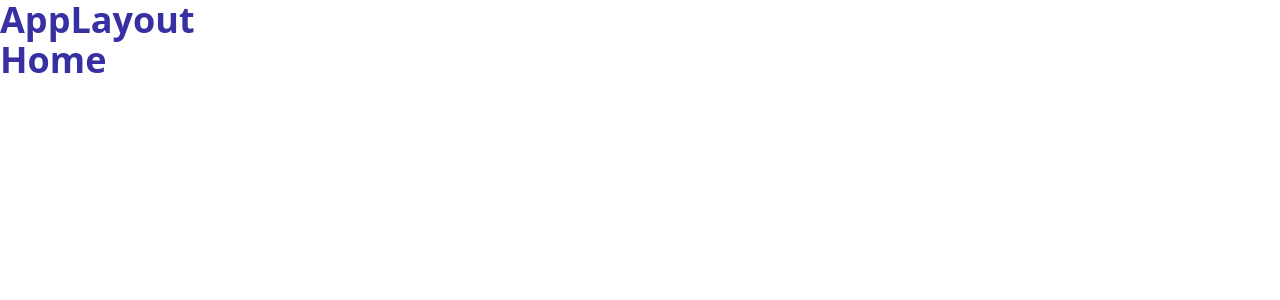
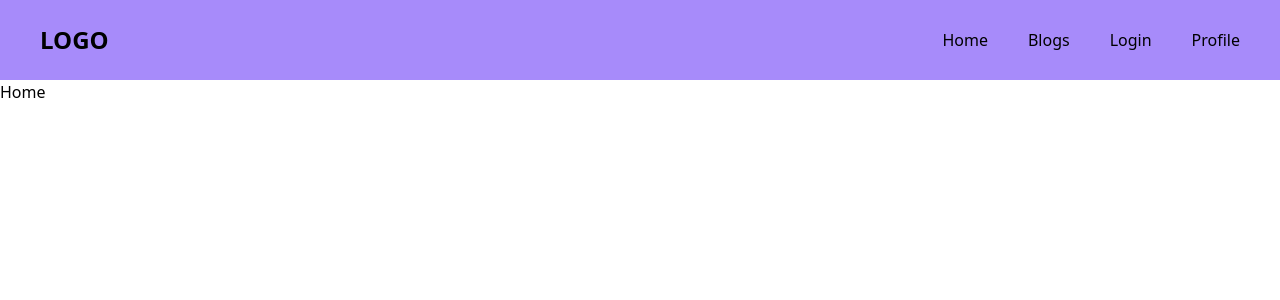
Before and after one commit to masud-rana44/Food-Lane, a React (Vite) app: page / in a window 1280 px wide. Shown: the top 300 px of the page. Built offline with nearby package versions, Linux system fonts and the light colour scheme.

Commit message:
Implemented navbar

```diff
--- a/src/components/AppLayout.jsx
+++ b/src/components/AppLayout.jsx
@@ -1,10 +1,13 @@
 import { Outlet } from "react-router-dom";
+import { Navbar } from "./Navbar";
 
 export const AppLayout = () => {
   return (
-    <div className="text-4xl text-indigo-800 font-bold">
-      AppLayout
-      <Outlet />
+    <div>
+      <Navbar />
+      <main>
+        <Outlet />
+      </main>
     </div>
   );
 };
--- a/src/components/Navbar.jsx
+++ b/src/components/Navbar.jsx
@@ -1,3 +1,5 @@
+import { Link } from "react-router-dom";
+
 export const Navbar = () => {
   const links = [
     { to: "/", text: "Home" },
@@ -5,5 +7,19 @@ export const Navbar = () => {
     { to: "/login", text: "Login" },
     { to: "/profile", text: "Profile" },
   ];
-  return <div>Navbar</div>;
+
+  return (
+    <header className="h-20 px-10 flex items-center justify-between bg-violet-400">
+      <div className="text-2xl font-bold">LOGO</div>
+      <nav>
+        <ul className="flex items-center space-x-10">
+          {links.map((link) => (
+            <li key={link.to} className="font-xl font-medium">
+              <Link to={link.to}>{link.text}</Link>
+            </li>
+          ))}
+        </ul>
+      </nav>
+    </header>
+  );
 };
```
